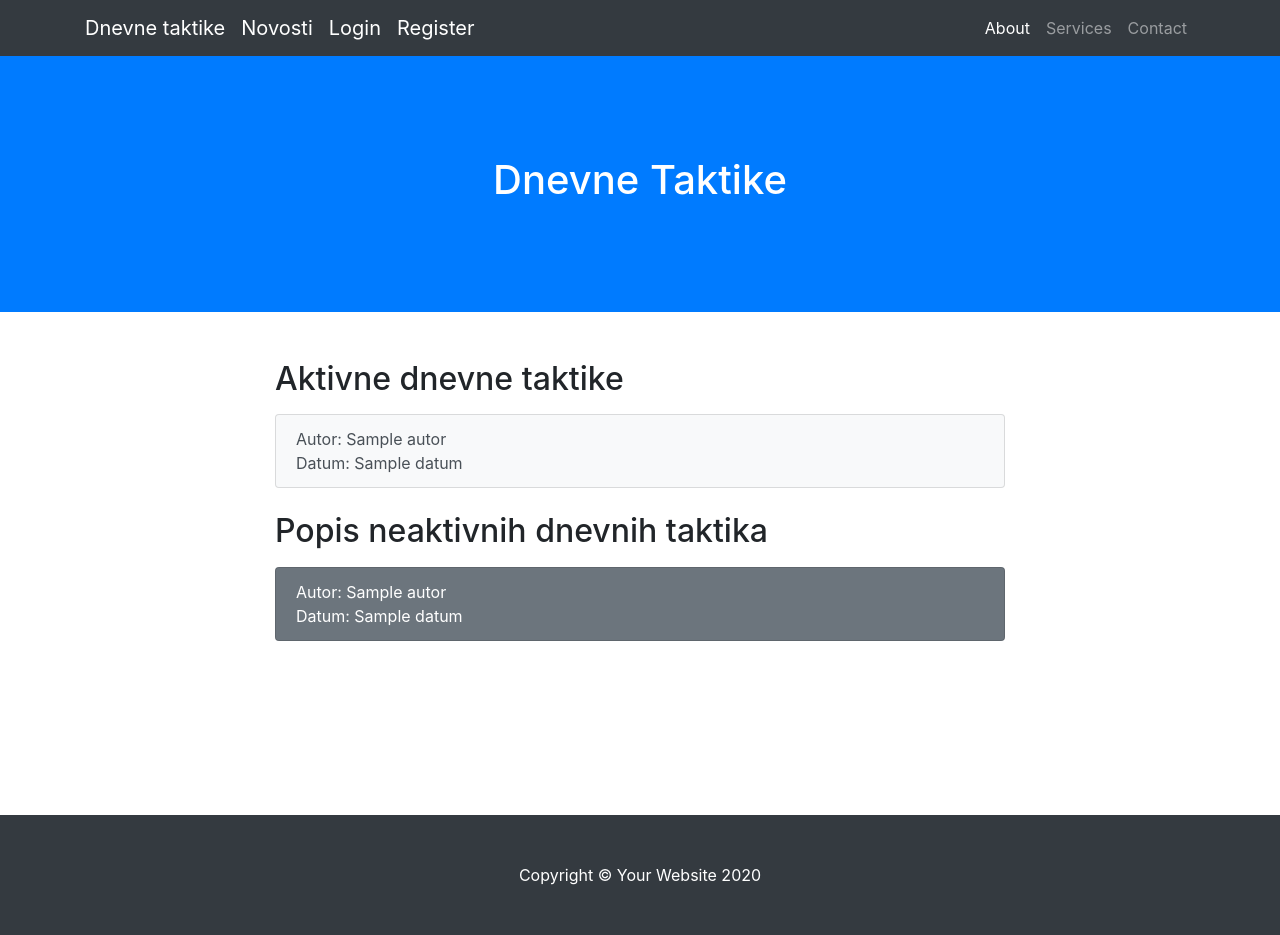
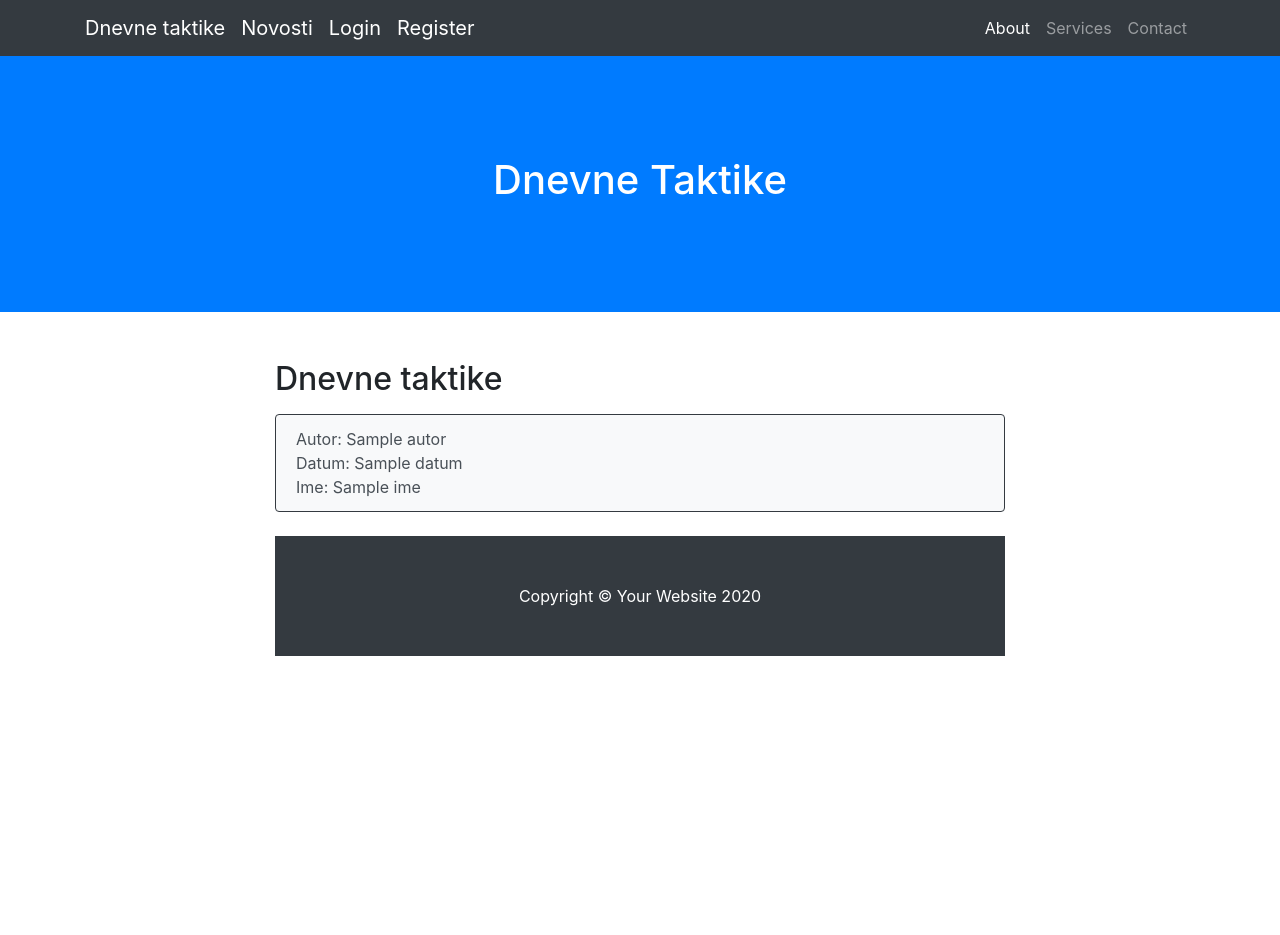
Before and after one commit to Ivan-Klabucar/Chess-Club-Webapp, a Django app: template IzvorniKod/templates/listaDnevnihTaktika.html in a window 1280 px wide. After the commit the page ends 656 px from the top, so only its background shows below. Run offline with Django 3.2, Linux system fonts and the light colour scheme; the template is opened without the code that fills it: most values are stand-ins (such as "Sample title", 1, 10 or a date in 2020); some libraries are stand-ins or nearby versions.

Commit message:
view listaTaktika spojen na bazu, template listaDnevnihTaktika poboljsan

```diff
--- a/IzvorniKod/templates/listaDnevnihTaktika.html
+++ b/IzvorniKod/templates/listaDnevnihTaktika.html
@@ -12,32 +12,18 @@
       <div class="row">
         <div class="col-lg-8 mx-auto">
 
-            <h2>Aktivne dnevne taktike</h2>
+            <h2>Dnevne taktike</h2>
             <div class="list-group mt-3 mb-4">
-            {% for taktikaIstaknuta in listaTaktikeIstaknute %}
-            <a class="bg-light list-group-item list-group-item-action" href="/taktika">
-                    Autor: {{ taktikaIstaknuta.autor }}<br/>
-                    Datum: {{ taktikaIstakunta.datum }}
+            {% for taktika in listaTaktika %}
+            <a class="{% if taktika.rjeseno %}bg-success text-light {% else %} bg-light {% endif %} list-group-item list-group-item-action border border-dark" href="/taktika?id={{ taktika.idTaktika }}">
+                    Autor: {{ taktika.autor }}<br/>
+                    Datum: {{ taktika.datum }}<br/>
+                    Ime: {{ taktika.ime }}
+                    {% if taktika.rjeseno %}<br/> Zabilježeno vrijeme: {{ taktika.vrijeme }} {% endif %}
             </a>
             {%endfor%}
             </div>
 
 
 
-            <h2>Popis neaktivnih dnevnih taktika</h2>
-            <div class="list-group mt-3 mb-4">
-            {% for taktika in listaTaktika %}
-            <a class="bg-secondary text-white list-group-item list-group-item-action" href="/taktika">
-                Autor: {{ taktika.autor }}<br/>
-                Datum: {{ taktika.datum }}
-            </a>
-            {%endfor%}
-            </div>
-        </div>
-      </div>
-    </div>
-</section>
-
-
-
 {% endblock %}
```
Also changed, not shown: IzvorniKod/SahovskiKlub/views/listaTaktika_view.py (+24 -16 lines).
